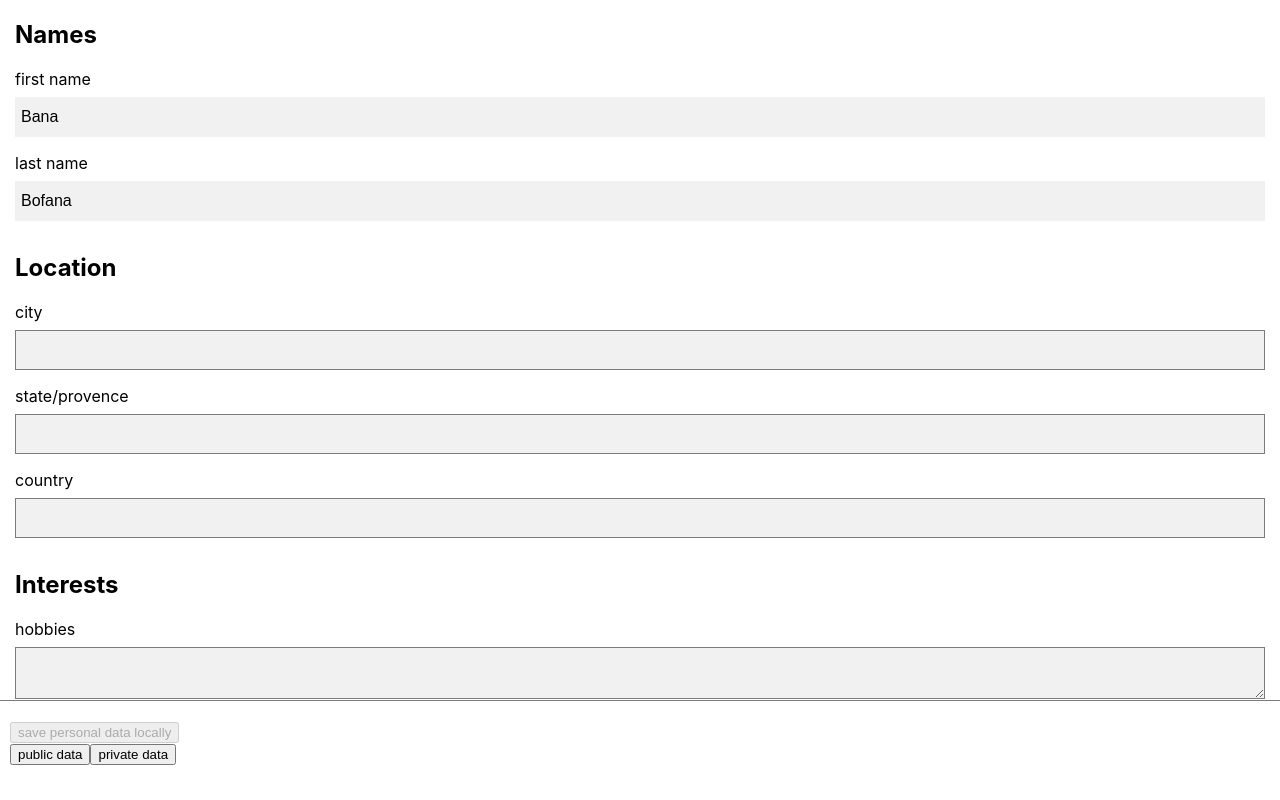
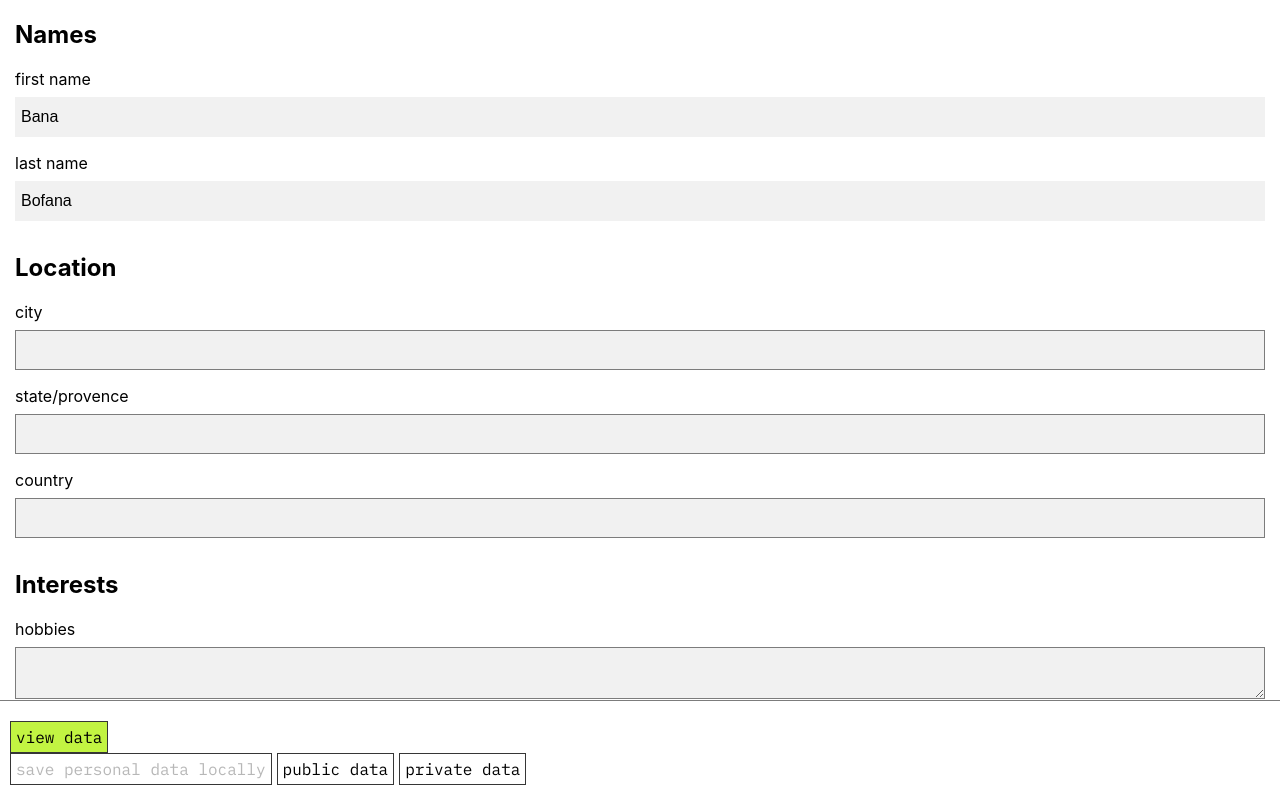
Before and after one commit to luczorce/ufp-app, a Vue app: page / in a window 1280 px wide. Built offline with nearby package versions, Linux system fonts and the light colour scheme.

Commit message:
toggle between editing and viewing

```diff
--- a/src/assets/style/forms.css
+++ b/src/assets/style/forms.css
@@ -15,7 +15,7 @@ textarea {
   display: block;
   width: 100%;
   background: var(--white1);
-  transition: all 0.2s ease-in-out;
+  transition: var(--generic-transition);
 }
 
 input:focus,
--- a/src/assets/style/variables.css
+++ b/src/assets/style/variables.css
@@ -12,4 +12,10 @@
   --white1: #f1f1f1;
   --white-enuff: #fbfbfb;
   --white: white;
+
+  --pop1: #C2F442;
+  --pop2: #ABDB32;
+  --pop3: #94C122;
+
+  --generic-transition: all 0.2 ease-in-out;
 }
--- a/src/components/IdentityForm.vue
+++ b/src/components/IdentityForm.vue
@@ -1,42 +1,65 @@
 <template>
   <div class="identity-container">
     <div class="form-container">
-      <form v-on:submit.prevent="updateStorage()" class="identity-form">
+      <form class="identity-form" ref="identityForm">
         <section class="id-section">
           <h2>Names</h2>
 
-          <id-input label="first name" name="firstName" v-bind:value="firstName" disabled-state="pop" />
-          <id-input label="last name" name="lastName" v-bind:value="lastName" disabled-state="pop" />
+          <id-input label="first name" name="firstName" v-bind:value="firstName" disabled bright-disabled />
+          <id-input label="last name" name="lastName" v-bind:value="lastName" disabled bright-disabled />
         </section>
 
         <section class="id-section">
           <h2>Location</h2>
 
-          <id-input label="city" name="city" :value="city" v-on:changed="(data) => {handleUpdateValue('city', data)}" />
-          <id-input label="state/provence" name="state" :value="state" v-on:changed="(data) => {handleUpdateValue('state', data)}" />
-          <id-input label="country" name="country" :value="country" v-on:changed="(data) => {handleUpdateValue('country', data)}" />
+          <id-input label="city" name="city" :value="city"
+                    v-on:changed="(data) => {handleUpdateValue('city', data)}"
+                    v-bind:disabled="viewingDataPrivacy"
+                    bright-disabled />
+          <id-input label="state/provence" name="state" :value="state"
+                    v-on:changed="(data) => {handleUpdateValue('state', data)}"
+                    v-bind:disabled="viewingDataPrivacy"
+                    bright-disabled />
+          <id-input label="country" name="country" :value="country"
+                    v-on:changed="(data) => {handleUpdateValue('country', data)}"
+                    v-bind:disabled="viewingDataPrivacy"
+                    bright-disabled />
         </section>
 
         <section class="id-section">
           <h2>Interests</h2>
 
-          <id-textarea label="hobbies" name="hobbies" :value="hobbies" v-on:changed="(data) => {handleUpdateValue('hobbies', data)}" />
-          <id-textarea label="causes" name="causes" :value="causes" v-on:changed="(data) => {handleUpdateValue('causes', data)}" />
+          <id-textarea label="hobbies" name="hobbies" :value="hobbies" v-on:changed="(data) => {handleUpdateValue('hobbies', data)}" v-bind:disabled="viewingDataPrivacy" />
+          <id-textarea label="causes" name="causes" :value="causes" v-on:changed="(data) => {handleUpdateValue('causes', data)}" v-bind:disabled="viewingDataPrivacy" />
         </section>
-
       </form>
     </div>
 
     <div class="identity-footer">
       <div>
-        <button type="submit" v-bind:disabled="!allowUpdate">save personal data locally</button>
+        <button type="button" class="id-button"
+                v-on:click="changeView(0)"
+                v-bind:class="{'active': (currentView === 0)}">view data</button>
       </div>
 
       <div>
-        <button type="button" v-bind:disabled="allowUpdate">public data</button>
-        <button type="button" v-bind:disabled="allowUpdate">private data</button>
+        <button type="button" class="id-button"
+                v-bind:disabled="!allowUpdate"
+                v-on:click="updateStorage">
+                  save personal data locally</button>
+        <button type="button" v-bind:disabled="allowUpdate"
+                class="id-button"
+                v-on:click="changeView(1)"
+                v-bind:class="{'active': (currentView === 1)}">
+                  public data
+                </button>
+        <button type="button" v-bind:disabled="allowUpdate"
+                class="id-button"
+                v-on:click="changeView(2)"
+                v-bind:class="{'active': (currentView === 2)}">
+                  private data
+                </button>
       </div>
-
     </div>
   </div>
 </template>
@@ -61,6 +84,9 @@
         country: null,
         hobbies: null,
         causes: null,
+
+        viewingDataPrivacy: false,
+        currentView: 0,
 
         trackedData: {
           city: {changed: false, value: null},
@@ -87,6 +113,10 @@
       this.causes = data.causes.value.join(', ');
     },
     methods: {
+      changeView(viewIndex) {
+        this.currentView = viewIndex;
+        this.viewingDataPrivacy = (viewIndex > 0);
+      },
       getUpdatedValueData() {
         let updates = Object.assign({}, data);
 
@@ -95,20 +125,6 @@
             updates[key].value = this.trackedData[key].value;
           }
         });
-
-        if (!updates.hobbies.value.length) {
-          updates.hobbies.value = [];
-        } else {
-          updates.hobbies.value = updates.hobbies.value.split(',');
-          updates.hobbies.value.forEach(trimArrayValues);
-        }
-
-        if (!updates.causes.value.length) {
-          updates.causes.value = [];
-        } else {
-          updates.causes.value = updates.causes.value.split(',');
-          updates.causes.forEach(trimArrayValues);
-        }
 
         return updates;
       },
@@ -147,12 +163,6 @@
       },
     }
   }
-
-  //////
-
-  function trimArrayValues(val, index, array) {
-    array[index] = val.trim();
-  }
 </script>
 
 <style>
@@ -177,4 +187,24 @@
     margin: 0 auto 2em;
     padding: 0 15px;
   }
+
+  .id-button {
+    font-size: 1em;
+    font-family: var(--mono-font);
+    background: var(--white);
+    margin-right: 5px;
+    padding: 5px;
+    border: 1px var(--black2) solid;
+    transition: var(--generic-transition);
+  }
+
+  .id-button:focus {
+    background: var(--white1);
+    border-color: var(--pop3);
+    outline: none;
+  }
+
+  .id-button.active {
+    background: var(--pop1);
+  }
 </style>
--- a/src/components/TextAreaInput.vue
+++ b/src/components/TextAreaInput.vue
@@ -11,30 +11,46 @@
 <script>
   export default {
     name: 'IdTextarea',
-    props: ['label', 'name', 'value', 'disabledState'],
+    props: {
+      label: String,
+      name: String,
+      value: String,
+      disabled: Boolean
+    },
     data: function() {
       return {
-        disabled: false,
         inpuValue: null
       }
     },
     created() {
-      let disabled = this.disabledState || '';
-      this.disabled = (disabled.toLowerCase() === 'true');
-
       this.inputValue = this.value;
     },
     methods: {
       handleChange() {
+        let value;
+
+        if (this.inputValue.length) {
+          value = this.inputValue.split(',');
+          value.forEach(trimArrayValues);
+        } else {
+          value = [];
+        }
+
         let updates = {
           changed: (this.value !== this.inputValue),
-          value: this.inputValue
+          value: value
         };
 
         this.$emit('changed', updates);
       }
     }
   }
+
+  //////
+
+  function trimArrayValues(val, index, array) {
+    array[index] = val.trim();
+  }
 </script>
 
 <style>
--- a/src/components/TextInput.vue
+++ b/src/components/TextInput.vue
@@ -5,7 +5,7 @@
            v-bind:name="name"
            v-model="inputValue"
            v-bind:disabled="disabled"
-           v-bind:class="{'disabled-but-bright': disabledButBright}"
+           v-bind:class="{'disabled-but-bright': brightDisabled}"
            v-on:input="handleChange">
   </label>
 </template>
@@ -13,24 +13,19 @@
 <script>
   export default {
     name: 'IdInput',
-    props: ['label', 'name', 'value', 'disabledState', 'changed'],
+    props: {
+      label: String,
+      name: String,
+      value: String,
+      disabled: Boolean,
+      brightDisabled: Boolean
+    },
     data: function() {
       return {
-        disabled: false,
-        disabledButBright: false,
         inputValue: null
       }
     },
     created() {
-      let disabled = this.disabledState || '';
-
-      if (disabled === 'pop') {
-        this.disabled = true;
-        this.disabledButBright = true;
-      } else {
-        this.disabled = (disabled.toLowerCase() === 'true');
-      }
-
       this.inputValue = this.value;
     },
     methods: {
```
Also changed, not shown: src/components/TextAreaInput.md (+1 -1 lines), src/components/TextInput.md (+8 -5 lines).
